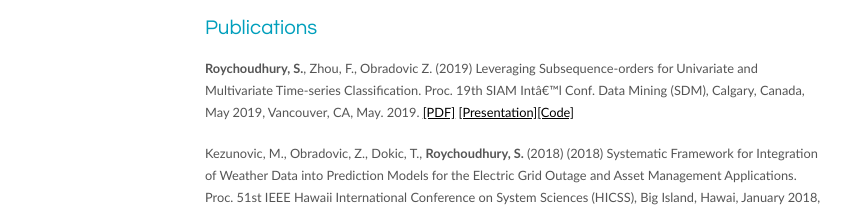
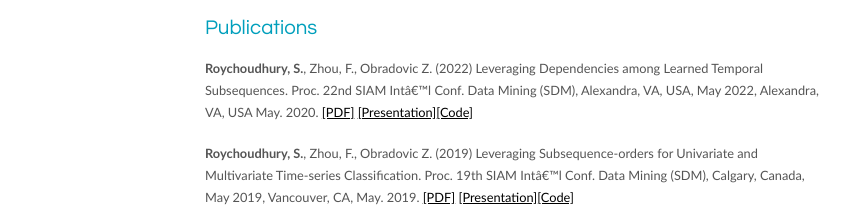
Before and after one commit to shoumikrc/shoumikrc.github.io, a plain HTML site: page publications.html in a window 1280 px wide. Shown: the part 189-397 px from the top of the page, 0-853 px from the left. Drawn offline with Linux system fonts and the light colour scheme.

Commit message:
added sdm2022 paper

```diff
--- a/publications.html
+++ b/publications.html
@@ -74,7 +74,7 @@ Time-series Classification".</p>
       <div id="content">
         <!-- insert the page content here -->
         <h2>Publications</h2>
-
+  <p><b>Roychoudhury, S.</b>, Zhou, F., Obradovic Z. (2022) Leveraging Dependencies among Learned Temporal Subsequences. Proc. 22nd SIAM Int’l Conf. Data Mining (SDM), Alexandra, VA, USA,  May 2022, Alexandra, VA, USA May. 2020. <a href="http://www.dabi.temple.edu/~zoran/papers/shoumikSDM2020.pdf">[PDF]</a> <a href="">[Presentation]</a><a href="https://bitbucket.org/shoumikrc/psod/src/">[Code]</a></p>
   <p><b>Roychoudhury, S.</b>, Zhou, F., Obradovic Z. (2019) Leveraging Subsequence-orders for Univariate and Multivariate Time-series Classification. Proc. 19th SIAM Int’l Conf. Data Mining (SDM), Calgary, Canada, May 2019, Vancouver, CA, May. 2019. <a href="http://www.dabi.temple.edu/~zoran/papers/shoumikSDM2019.pdf">[PDF]</a> <a href="">[Presentation]</a><a href="https://bitbucket.org/shoumikrc/psod/src/">[Code]</a></p>
   <p>Kezunovic, M., Obradovic, Z., Dokic, T., <b>Roychoudhury, S. </b>(2018) (2018) Systematic Framework for Integration of Weather Data into Prediction Models for the Electric Grid Outage and Asset Management Applications. Proc. 51st IEEE Hawaii International Conference on System Sciences (HICSS), Big Island, Hawai, January 2018, pp. 2737-2746. <a href="shttp://www.dabi.temple.edu/~zoran/papers/kezunovicHICSS2018.pdf">[PDF]</a> <a href="">[Presentation]</a> </p>
   <p><b>Roychoudhury, S.</b>, Ghalwash, M., & Obradovic, Z. (2017). Cost Sensitive Time-Series Classification. Proc. European Conference on Machine Learning and Principles and Practice of Knowledge Discovery in Databases(ECML/PKDD), Skopje, Macedonia, September 2017. <a href="http://www.dabi.temple.edu/~zoran/papers/shoumikecml2017.pdf">[PDF]</a><a href="">[Presentation]</a><a href="https://bitbucket.org/shoumikrc/psod/src/">[Code]</a></p>
```
